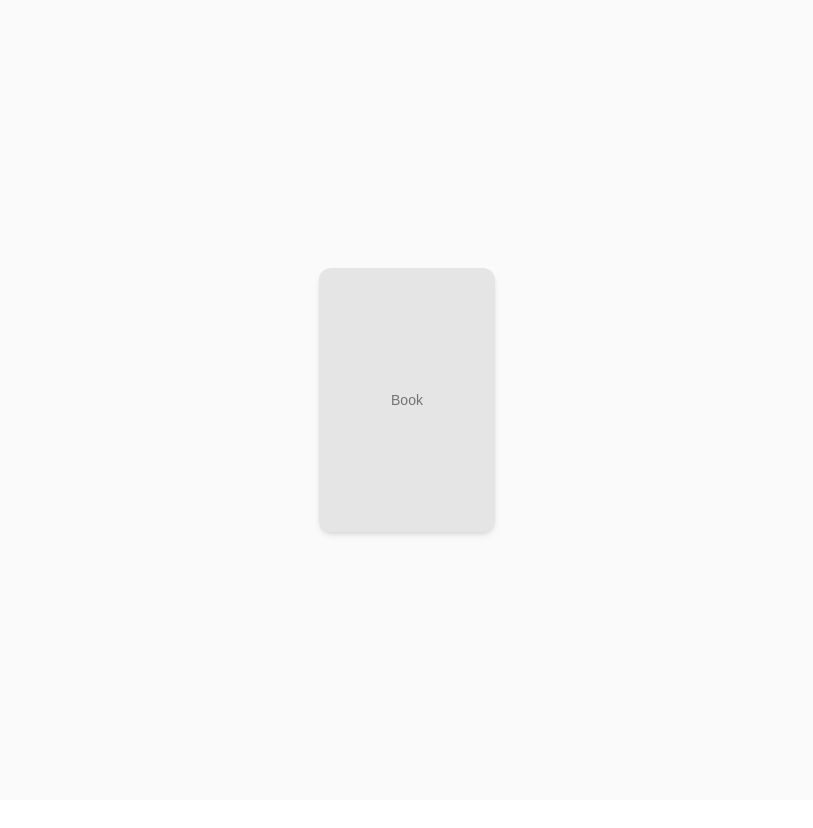
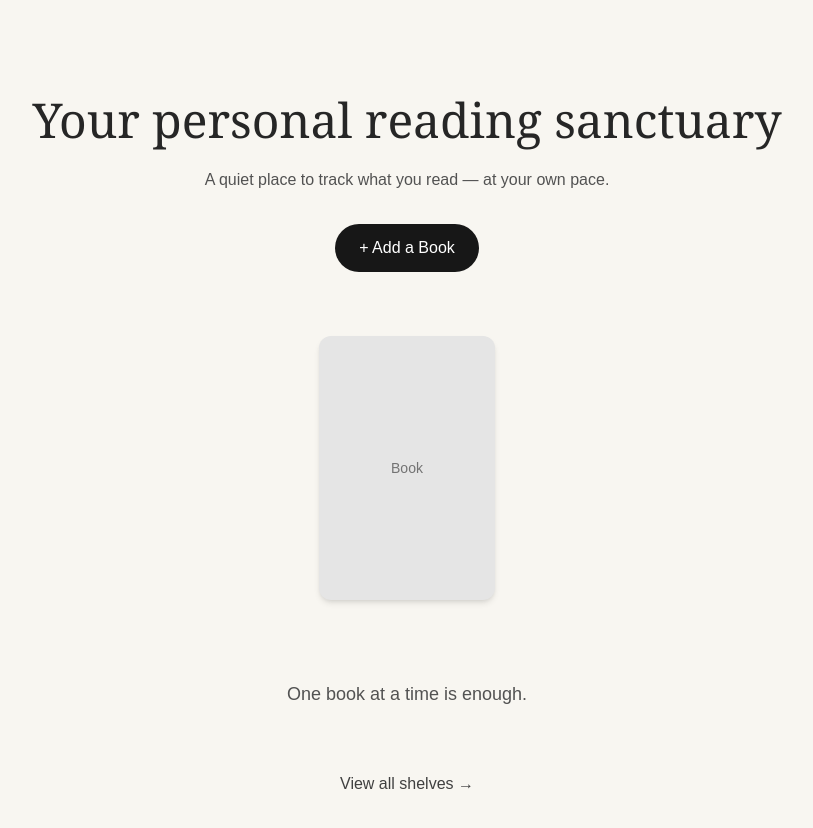
Before and after one commit to hdomadia7601/readers-sanctuary, a Next.js app: page / in a window 1280 px wide. Shown: the top 828 px of the page, without its empty margins (233-1046 px from the left). Before the commit the page ends 800 px from the top, so only its background shows below. Built offline with nearby package versions, Linux system fonts and the light colour scheme.

Commit message:
feat: implement homepage structure with hero and monthly cue

```diff
--- a/app/page.tsx
+++ b/app/page.tsx
@@ -2,8 +2,38 @@ import BookCard from "@/components/book/BookCard"
 
 export default function Home() {
   return (
-    <main className="min-h-screen flex items-center justify-center bg-neutral-50">
-      <BookCard />
+    <main className="min-h-screen bg-[#f8f6f1] text-neutral-800">
+      {/* Hero Section */}
+      <section className="px-8 pt-24 pb-16 text-center">
+        <h1 className="text-4xl md:text-5xl font-serif mb-6">
+          Your personal reading sanctuary
+        </h1>
+        <p className="text-neutral-600 max-w-xl mx-auto mb-8">
+          A quiet place to track what you read — at your own pace.
+        </p>
+        <button className="px-6 py-3 rounded-full bg-neutral-900 text-white hover:bg-neutral-800 transition">
+          + Add a Book
+        </button>
+      </section>
+
+      {/* Temporary BookCard Preview */}
+      <section className="flex justify-center pb-20">
+        <BookCard />
+      </section>
+
+      {/* Monthly Cue */}
+      <section className="text-center pb-16">
+        <p className="text-neutral-600 text-lg">
+          One book at a time is enough.
+        </p>
+      </section>
+
+      {/* View Shelves */}
+      <section className="text-center pb-20">
+        <button className="text-neutral-700 hover:underline">
+          View all shelves →
+        </button>
+      </section>
     </main>
   )
 }
```
